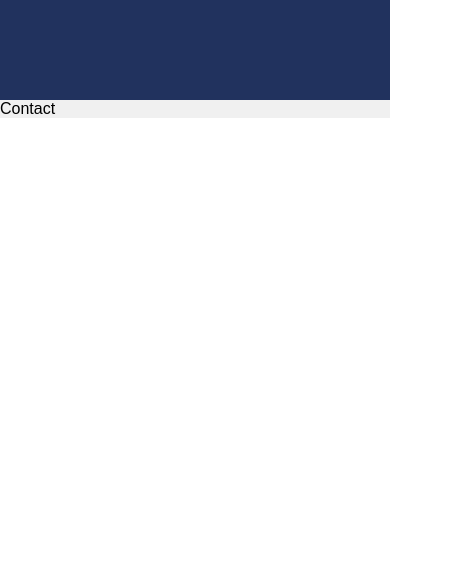
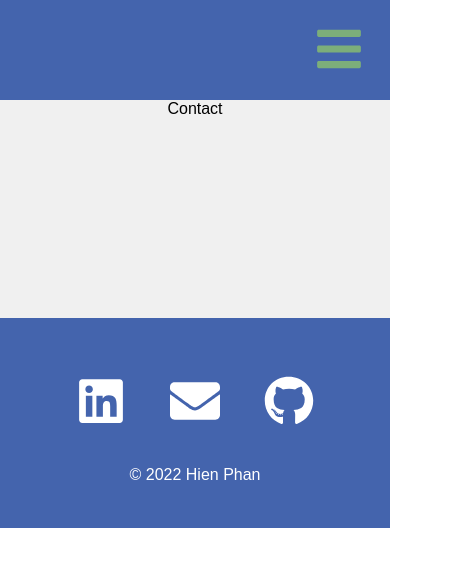
Before and after one commit to hvphan1993/HVP-React-Portfolio, a React (Create React App) app: page /contact in a window 390 px wide. Shown: the top 566 px of the page, 462 px wide, since content can reach past the window. Built offline with nearby package versions, Linux system fonts and the light colour scheme.

Commit message:
updated nav and added footer

```diff
--- a/package.json
+++ b/package.json
@@ -3,11 +3,16 @@
   "version": "0.1.0",
   "private": true,
   "dependencies": {
+    "@fortawesome/fontawesome-svg-core": "^6.1.2",
+    "@fortawesome/free-regular-svg-icons": "^6.1.2",
+    "@fortawesome/free-solid-svg-icons": "^6.1.2",
+    "@fortawesome/react-fontawesome": "^0.2.0",
     "@testing-library/jest-dom": "^5.14.1",
     "@testing-library/react": "^12.0.0",
     "@testing-library/user-event": "^13.2.1",
     "react": "^18.1.0",
     "react-dom": "^18.1.0",
+    "react-icons": "^4.4.0",
     "react-router-dom": "^6.3.0",
     "react-scripts": "5.0.0",
     "web-vitals": "^2.1.0"
--- a/src/App.css
+++ b/src/App.css
@@ -6,6 +6,7 @@
     --blue : #4464AD;
     --blueCard : #DDF8FE;
     --purple: #7D00A3;
+    --green: #7CAE7A;
     --boxShadow : 0px 19px 60px rgb(0 0 0 / 8%);
     --orangeCard: rgba(252, 166, 31, 0.45);
     --smboxShadow: -79px 51px 60px rgba(0, 0, 0, 0.08);
@@ -18,7 +19,7 @@
   flex-direction: column;
   font-family: Arial, Helvetica, sans-serif;
   background-color: #f0f0f0;
-
+  text-align: center;
 }
 
 body {
--- a/src/App.js
+++ b/src/App.js
@@ -3,6 +3,7 @@ import './App.css';
 import { BrowserRouter as Router, Routes, Route } from 'react-router-dom';
 // import About from './components/About';
 import Nav from './components/Nav';
+import Footer from './components/Footer';
 import Home from "./pages/Home";
 import Experience from './pages/Experience';
 import Projects from './pages/Projects';
@@ -25,6 +26,7 @@ function App() {
             <Route path="/about-me" element={<About />} />
             <Route path="/contact" element={<Contact />} />
           </Routes>
+            <Footer />
         </Router>
       </main>
     </div>
--- /dev/null
+++ b/src/components/Footer/index.js
@@ -0,0 +1,18 @@
+import React from "react";
+import "../../styles/Footer.css";
+// import {FontAwesomeIcon} from '@fortawesome/react-fontawesome';
+// import {fabLinkedin } from '@fortawesome/fontawesome-svg-core';
+import {FaLinkedin, FaEnvelope, FaGithub} from 'react-icons/fa';
+
+function Footer() {
+    return (
+        < div className="footer">
+            <div className="socialMedia">
+                <FaLinkedin /> <FaEnvelope /> <FaGithub />
+            </div>
+            <p> &copy; 2022 Hien Phan</p>
+            </div>
+    )
+}
+
+export default Footer;
--- a/src/components/Nav/index.js
+++ b/src/components/Nav/index.js
@@ -1,12 +1,27 @@
-import React from "react";
+import React, { useEffect, useState } from "react";
 import "../../styles/NavStyle.css";
-import { Link } from 'react-router-dom';
+import { Link, useLocation } from 'react-router-dom';
+// import { FontAwesomeIcon } from '@fortawesome/react-fontawesome'
+// import { faBars } from '@fortawesome/free-solid-svg-icons'
+import {FaBars} from 'react-icons/fa';
 
 function Nav() {
+    const [expandNav, setExpandNav] = useState(false);
+
+    const location = useLocation();
+
+    useEffect(() => {
+        setExpandNav(false);
+    }, [location]);
+
     return (
-        <div className="navbar">
+        <div className="navbar" id={expandNav ? "open" : "close"}>
             <div className="toggleButton">
-                <button></button>
+                <button onClick={() => {setExpandNav((prev) => !prev);
+                }}>
+                {/* <FontAwesomeIcon icon={faBars} /> */}
+                <FaBars />
+                </button>
             </div>
             <div className="links">
                 <Link to="/">Home</Link>
--- /dev/null
+++ b/src/styles/Footer.css
@@ -0,0 +1,28 @@
+.footer {
+    width: 100%;
+    height: 200px;
+    background: #4464AD;
+    display: flex;
+    justify-content: center;
+    align-items: center;
+    flex-direction: column;
+    padding-top: 10px;
+    margin-top: 200px;
+  }
+
+  .socialMedia svg {
+    color: white;
+    margin: 20px;
+    font-size: 70px;
+    cursor: pointer;
+  }
+
+  .footer p {
+    color: white;
+  }
+
+  @media only screen and (max-width: 600px) {
+    .footer svg {
+      font-size: 50px;
+    }
+  }
--- a/src/styles/NavStyle.css
+++ b/src/styles/NavStyle.css
@@ -1,7 +1,7 @@
 .navbar {
   width: 100%;
   height: 100px;
-  background: #21325e;
+  background: #4464AD;
 }
 
 .links {
@@ -35,7 +35,7 @@
   margin-right: 20px;
   background-color: transparent;
   border: none;
-  color: white;
+  color: #7CAE7A;
   cursor: pointer;
 }
 
```
Also changed, not shown: 1 other file (tests, documents, lock files or other folders).
